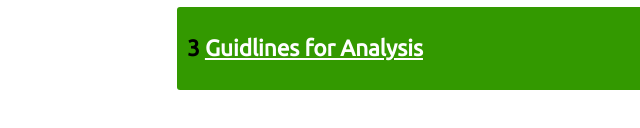
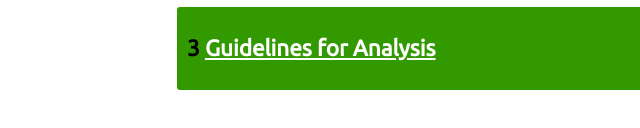
Before and after one commit to digixc/AQA-A-NEA, a plain HTML site: page index.html in a window 1280 px wide. Shown: the part 344-472 px from the top of the page, 63-703 px from the left. Drawn offline with Linux system fonts and the light colour scheme.

Commit message:
added analysis section guideline

```diff
--- a/index.html
+++ b/index.html
@@ -144,7 +144,7 @@ for the JavaScript code in this tag.
 <ul>
 <li><a href="#sec-1">1. AQA CS NEA General Guidelines</a></li>
 <li><a href="#sec-2">2. NEA Detailed Guidelines and Marking Criteria</a></li>
-<li><a href="#sec-3">3. Guidlines for Analysis</a></li>
+<li><a href="#sec-3">3. Guidelines for Analysis</a></li>
 </ul>
 </div>
 </div>
@@ -161,9 +161,8 @@ for the JavaScript code in this tag.
 </div>
 </div>
 
-
 <div id="outline-container-sec-3" class="outline-2 link-heading">
-<h2 id="sec-3"><span class="section-number-2">3</span> <a href="./pages/Analysis.html">Guidlines for Analysis</a></h2>
+<h2 id="sec-3"><span class="section-number-2">3</span> <a href="./pages/Analysis.html">Guidelines for Analysis</a></h2>
 <div class="outline-text-2" id="text-3">
 </div>
 </div>
```
Also changed, not shown: 1 other file.
